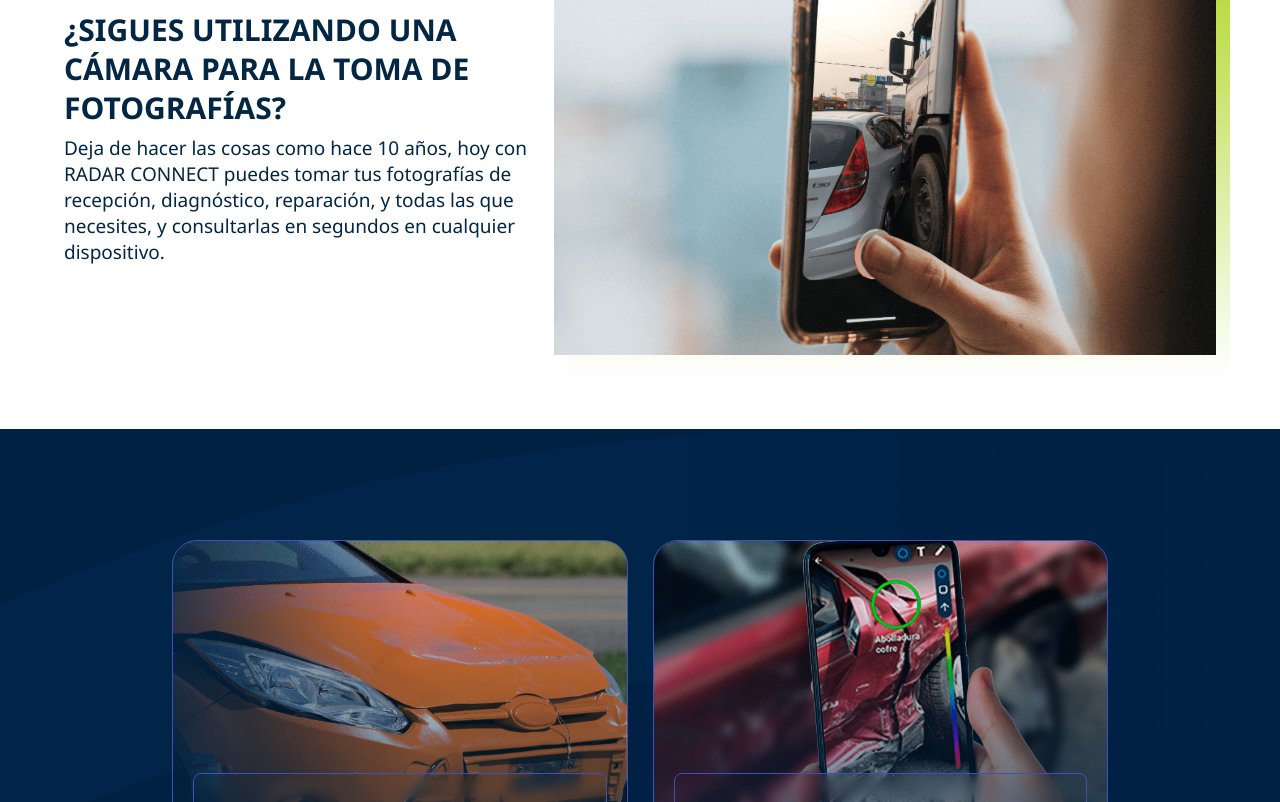
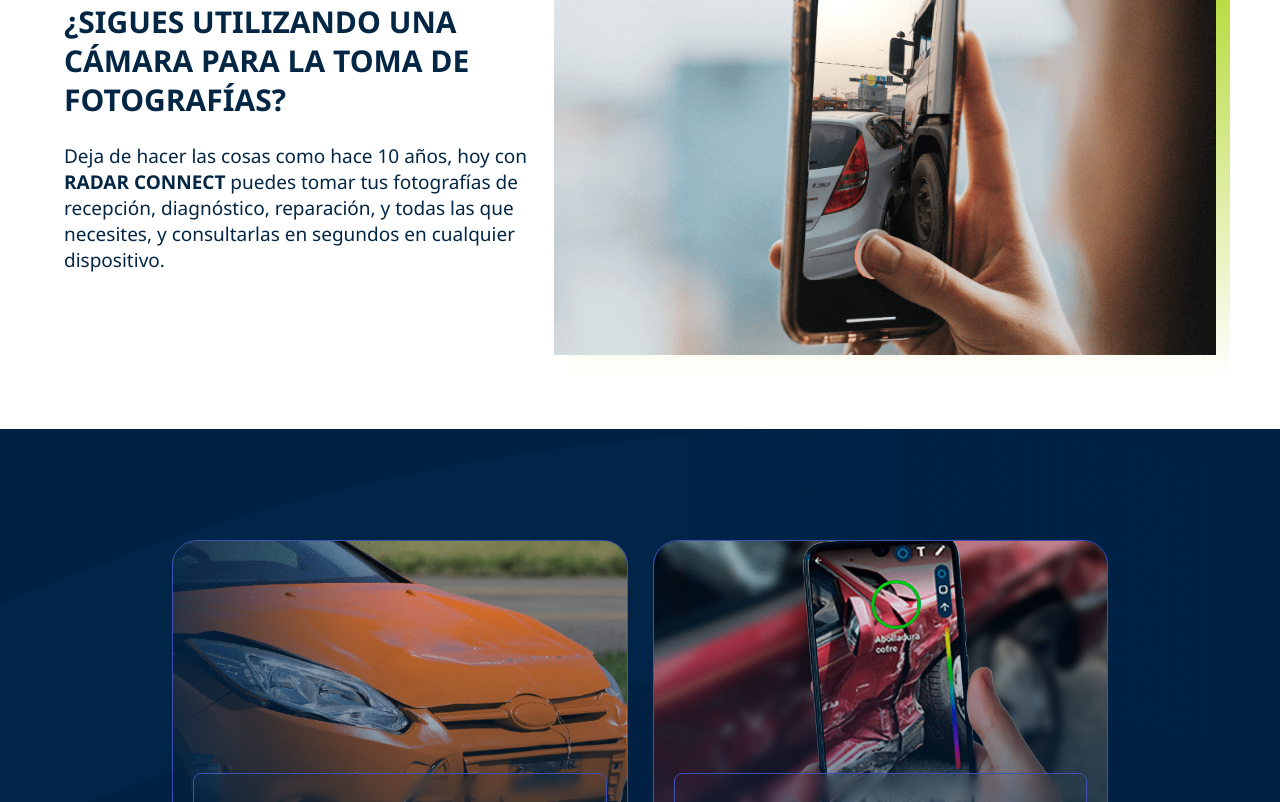
Before and after one commit to SmearyQuill/my-first-static-web-app, an Angular app: page /herramientas/radarConnect in a window 1280 px wide. Shown: the part 1220-2022 px from the top of the page. Built offline with nearby package versions, Linux system fonts and the light colour scheme.

Commit message:
Acomodo de seccion como en mockup.

```diff
--- a/src/app/herramientas/fotografias/fotografias.component.html
+++ b/src/app/herramientas/fotografias/fotografias.component.html
@@ -4,8 +4,8 @@
             <div class="col-xxl-9">
                 <div class="row h-100 align-items-center justify-content-around">
                     <div class="col-xxl-4 col-lg-5">
-                        <h1>¿SIGUES UTILIZANDO UNA CÁMARA PARA LA TOMA DE FOTOGRAFÍAS?</h1>
-                        <p>Deja de hacer las cosas como hace 10 años, hoy con <strong>RADAR CONNECT</strong> puedes tomar tus fotografías de recepción, diagnóstico, reparación, y todas las que necesites, y consultarlas en segundos en cualquier dispositivo.</p>
+                        <h1 class="mb-4">¿SIGUES UTILIZANDO UNA CÁMARA PARA LA TOMA DE FOTOGRAFÍAS?</h1>
+                        <p>Deja de hacer las cosas como hace 10 años, hoy con <span style="font-weight: bold;">RADAR CONNECT</span> puedes tomar tus fotografías de recepción, diagnóstico, reparación, y todas las que necesites, y consultarlas en segundos en cualquier dispositivo.</p>
                     </div>
                     <div class="col-xxl-5 col-lg-7">
                         <div id="compromisos-img">
```
